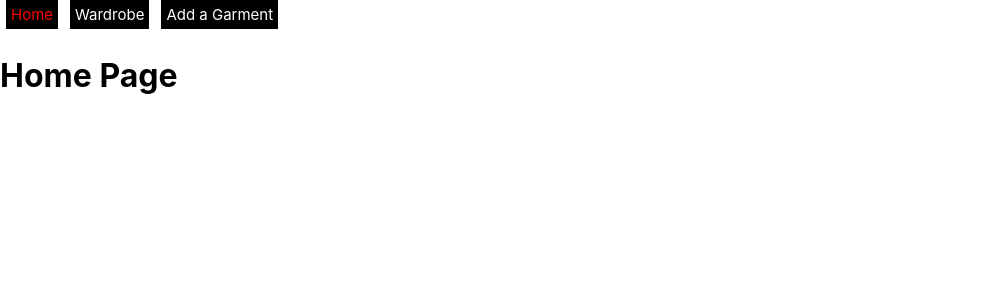
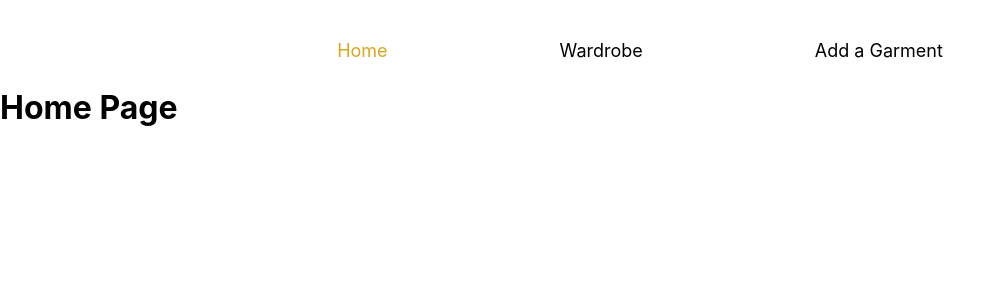
Before and after one commit to justinandr/phase-2-project, a React (Create React App) app: page / in a window 1280 px wide. Shown: the top 300 px of the page, without its empty margins (0-1004 px from the left). Built offline with nearby package versions, Linux system fonts and the light colour scheme; data requests are answered from the project's data file.

Commit message:
add new styling for NavBar.js

```diff
--- a/src/components/NavBar.css
+++ b/src/components/NavBar.css
@@ -1,15 +1,19 @@
+nav {
+    text-align: center;
+}
+
 .nav-link{
     display: inline-block;
-    box-sizing: border-box;
-    padding: 5px;
+    padding-top: 40px;
+    padding-left: 80px;
+    padding-right: 80px;
     margin: 0 6px 6px;
-    background: black;
     text-decoration: none;
     text-align: center;
-    font-size: min(10vw, 15px) ;
-    color: white;
+    font-size: large;
+    color: black;
 }
 
 .active {
-    color: red;
+    color: goldenrod;
 }
--- a/src/pages/Home.js
+++ b/src/pages/Home.js
@@ -1,5 +1,4 @@
 import { useOutletContext } from "react-router-dom";
-import GarmentCard from "../components/GarmentCard";
 
 function Home() {
 
```
